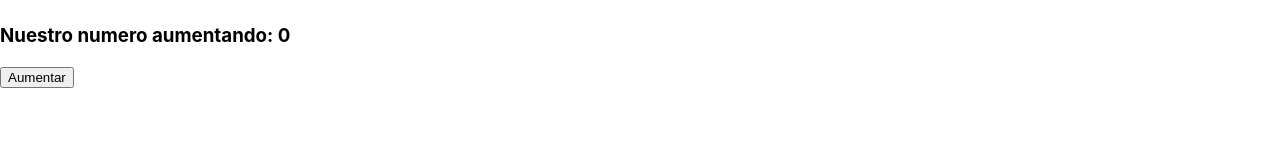
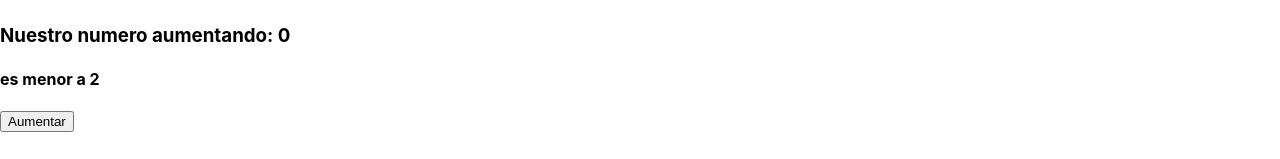
Before and after one commit to makzzer/my-app, a React (Create React App) app: page / in a window 1280 px wide. Shown: the part 620-779 px from the top of the page. Built offline with nearby package versions, Linux system fonts and the light colour scheme.

Commit message:
primer ternario ex

```diff
--- a/src/components/Contador.jsx
+++ b/src/components/Contador.jsx
@@ -10,16 +10,25 @@ const Contador = () => {
   const aumentar = () => {
     console.log('click')
     //le paso el estado inicial de contador que es 0 y lo vamos a aumentar en 1
-        setContador(contador+1)
+    setContador(contador + 1)
 
   }
 
 
+  //dentro del h4 voy a hacer un Operador Ternario, para eso comienzo abriendo llavecitas de jsx
+  //un operador ternario toma lo que se va a evaluar , signo de pregunta respuesta de exito y despues de los : la respuesta negativa
+
+  //de la siguiente forma --> evaluar ? exito : negativa
   return (
     <div>
       <h2>Contador</h2>
-        <h3>Nuestro numero aumentando: { contador }</h3>
-        <button onClick={() => aumentar() }>Aumentar</button>
+      <h3>Nuestro numero aumentando: {contador}</h3>
+      <h4>{
+
+            contador > 2 ? 'es mayor a 2' : 'es menor a 2'
+
+      }</h4>
+      <button onClick={() => aumentar()}>Aumentar</button>
     </div>
   )
 }
```
Lines whose indentation alone changed are shown as unchanged.
